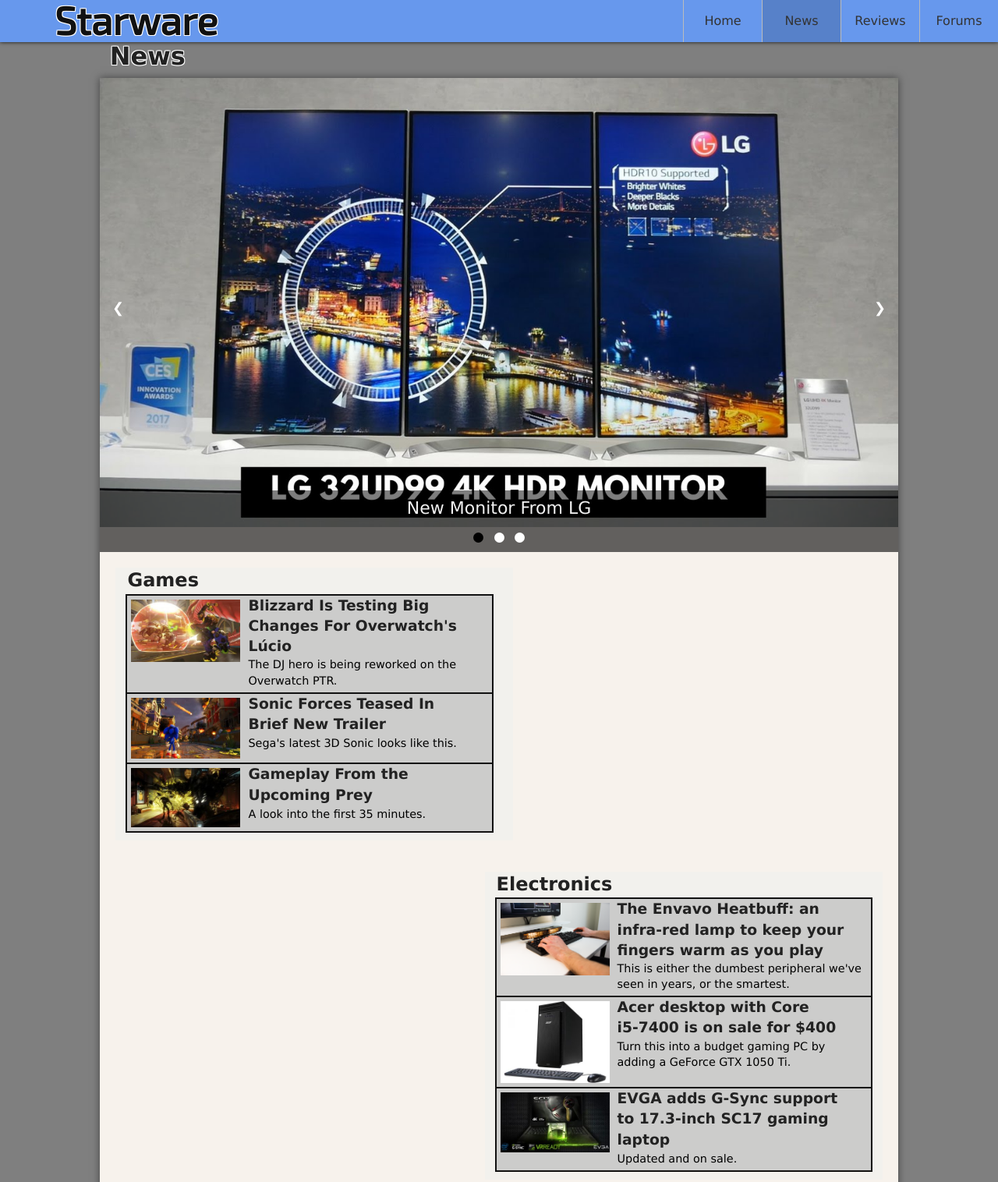
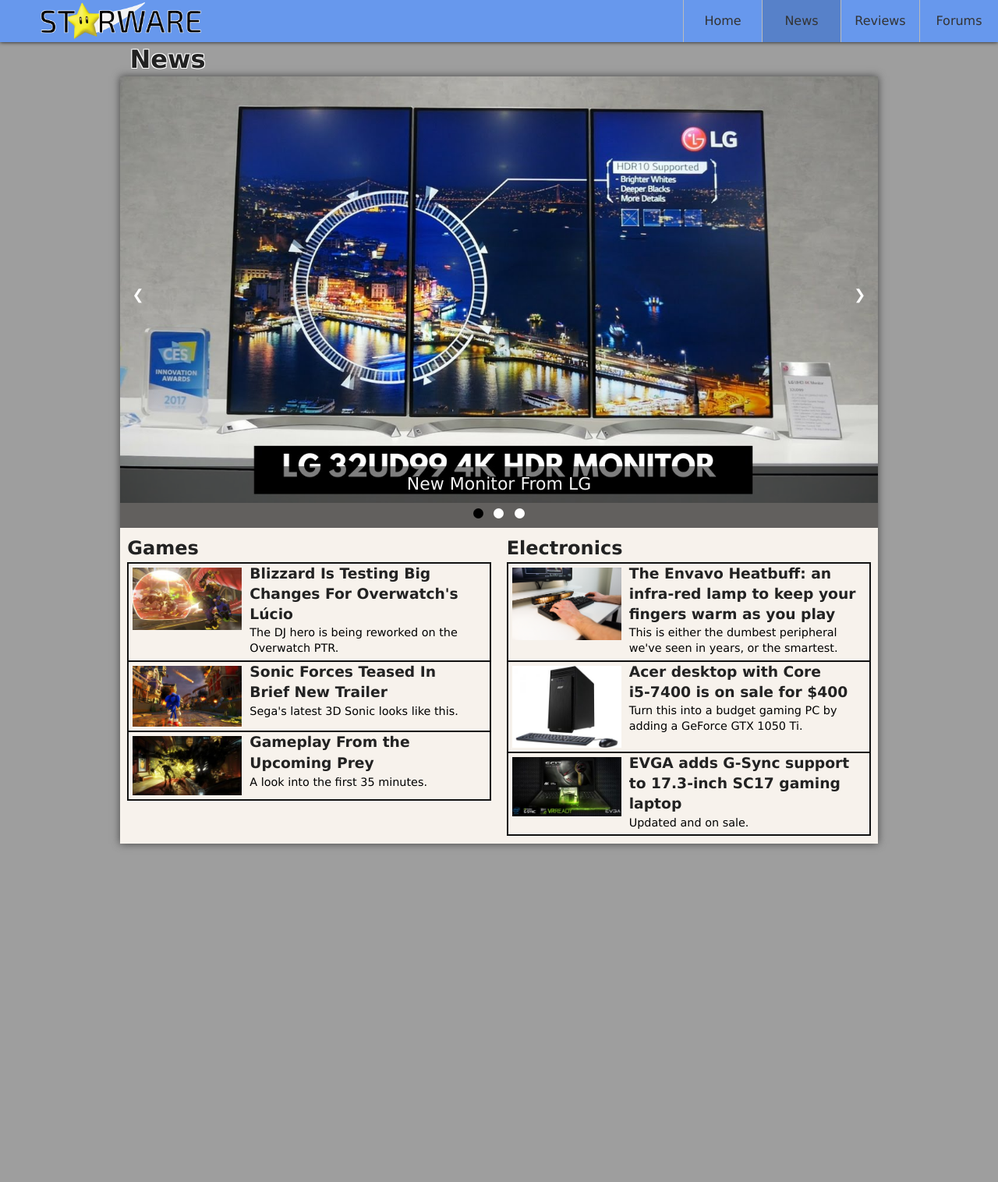
Before and after one commit to apr340/DM2193, a plain HTML site: page Web Dev Midterm/News/index.html in a window 1280 px wide. Shown: the top 1516 px of the page at 78% size. After the commit the page ends 1112 px from the top, so only its background shows below. Drawn offline with Linux system fonts and the light colour scheme.

Commit message:
Midterm updates

```diff
--- a/Web Dev Midterm/News/index.html
+++ b/Web Dev Midterm/News/index.html
@@ -2,7 +2,7 @@
 <html>
 
 <head>
-    <title>Starware News</title>
+    <title>Starware - News</title>
     <link rel="stylesheet" type="text/css" href="../css/styles.css">
     <link rel="stylesheet" type="text/css" href="../css/base.css">
     <link rel="stylesheet" type="text/css" href="../css/grid.css">
@@ -11,7 +11,7 @@
 
 <body>
     <ul>
-        <a href="../Home/index.html"><h1>Starware</h1></a>
+        <a href="../Home/index.html"><img src="../Images/Starware-Logo2.png"></a>
         <li><a href="../Forums/index.html">Forums</a></li>
         <li><a href="../Reviews/index.html">Reviews</a></li>
         <li><a href="index.html" class="active">News</a></li>
@@ -44,22 +44,22 @@
             </div>
         </div>
         <!-- Games Section -->
-        <div class="container clearfix">
+        <div class="standardContainer clearfix">
             <h2>Games</h2>
-            <div class="grid_6 clearfix">
+            <div class="standardBlock clearfix">
                 <a href="#"><img src="../Images/Overwatch.jpg"></a>
                 <a href="#"><h3>Blizzard Is Testing Big</h3></a>
                 <a href="#"><h3>Changes For Overwatch's</h3></a>
                 <a href="#"><h3>Lúcio</h3></a>
                 <p>The DJ hero is being reworked on the Overwatch PTR.</p>
             </div>
-            <div class="grid_6">
+            <div class="standardBlock clearfix">
                 <a href="#"><img src="../Images/Sonic-Forces.jpg"></a>
                 <a href="#"><h3>Sonic Forces Teased In</h3></a>
                 <a href="#"><h3>Brief New Trailer</h3></a>
                 <p>Sega's latest 3D Sonic looks like this.</p>
             </div>
-            <div class="grid_6">
+            <div class="standardBlock clearfix">
                 <a href="#"><img src="../Images/Prey.jpg"></a>
                 <a href="#"><h3>Gameplay From the</h3></a>
                 <a href="#"><h3>Upcoming Prey</h3></a>
@@ -67,22 +67,22 @@
             </div>
         </div>
         <!-- Electronics Section -->
-        <div class="container-two clearfix">
+        <div class="standardContainer clearfix">
             <h2>Electronics</h2>
-            <div class="grid_6">
+            <div class="standardBlock clearfix">
                 <a href="#"><img src="../Images/Infra-Red-Lamp.png"></a>
                 <a href="#"><h3>The Envavo Heatbuff: an</h3></a>
                 <a href="#"><h3>infra-red lamp to keep your</h3></a>
                 <a href="#"><h3>fingers warm as you play</h3></a>
                 <p>This is either the dumbest peripheral we've seen in years, or the smartest.</p>
             </div>
-            <div class="grid_6">
+            <div class="standardBlock clearfix">
                 <a href="#"><img src="../Images/Acer_desktop.jpg"></a>
                 <a href="#"><h3>Acer desktop with Core</h3></a>
                 <a href="#"><h3>i5-7400 is on sale for $400</h3></a>
                 <p>Turn this into a budget gaming PC by adding a GeForce GTX 1050 Ti.</p>
             </div>
-            <div class="grid_6">
+            <div class="standardBlock clearfix">
                 <a href="#"><img src="../Images/EVGA.jpg"></a>
                 <a href="#"><h3>EVGA adds G-Sync support</h3></a>
                 <a href="#"><h3>to 17.3-inch SC17 gaming</h3></a>
--- a/Web Dev Midterm/css/styles.css
+++ b/Web Dev Midterm/css/styles.css
@@ -5,17 +5,15 @@
     font-family: Verdana, sans-serif;
 }
 
+
 /*Working on the navigation bar*/
+
 h1 {
-    margin: 0px;
+    margin: -6px;
     padding: 0px;
-    margin-top: 50px;
-    margin-left: 11%;
-    text-shadow:
-    -1px -1px 0 white,
-    1px -1px 0 white,
-    -1px 1px 0 white,
-    1px 1px 0 white;
+    margin-top: 54px;
+    margin-left: 13%;
+    text-shadow: -1px -1px 0 white, 1px -1px 0 white, -1px 1px 0 white, 1px 1px 0 white;
 }
 
 ul {
@@ -27,6 +25,7 @@
     top: 0;
     z-index: 99999;
     box-shadow: 0 0 5px #111;
+    min-width: 700px;
 }
 
 ul h1 {
@@ -36,11 +35,7 @@
     color: #111;
     position: fixed;
     margin-left: 50px;
-    text-shadow:
-    -1px -1px 0 white,
-    1px -1px 0 white,
-    -1px 1px 0 white,
-    1px 1px 0 white;
+    text-shadow: -1px -1px 0 white, 1px -1px 0 white, -1px 1px 0 white, 1px 1px 0 white;
     font-family: 'Exo 2', sans-serif;
     font-size: 50px;
 }
@@ -64,12 +59,16 @@
     padding: 16px;
     color: #333;
     text-decoration: none;
+    transition: 0.6s ease;
 }
 
 ul a img {
     position: fixed;
-    top: 2px;
-    left: 10px;
+    top: 0px;
+    left: 50px;
+    margin: 0;
+    padding: 0;
+    width: 210px;
 }
 
 ul li a:hover {
@@ -80,25 +79,30 @@
 ul li a.active {
     background-color: #5781c9;
 }
-/*end of navigation bar*/
+
+
+/*End of navigation bar*/
 
 body {
     /*background-color: #f7f2ec;*/
     padding-bottom: 30px;
     /*background-color: rgba(147, 188, 255,0.1);*/
-    background-color: rgba(0,0,0,0.5);
+    /*Gives the page its grey background*/
+    background-color: rgba(0, 0, 0, 0.38);
 }
 
+
 /*edditing 996 grid for the articles*/
+
 .grid_6 {
     border-top: 2px solid #111;
     border-left: 2px solid #111;
     border-right: 2px solid #111;
     float: left;
-    background-color: rgba(200,200,200,0.9);
+    background-color: rgba(200, 200, 200, 0.9);
 }
 
-.grid_6:last-child{
+.grid_6:last-child {
     border-bottom: 2px solid #111;
 }
 
@@ -116,7 +120,7 @@
     display: inline-block;
 }
 
-.grid_6 a img{
+.grid_6 a img {
     margin: 5px;
     width: 140px;
     display: inline-block;
@@ -130,30 +134,42 @@
     width: 66%;
     font-size: 90%;
 }
+
+
 /*end of grid edits*/
 
-/*main will be holding all the elements on the page*/
+
+/*Main will be holding all the elements on the page
+
+First Main is for the home page which has just enough of a top margin to go past the nav bar.
+The second main is for the news and reviews pages and lack this margin since the h1 above
+it has the margin instead*/
+
 .main {
     margin-top: 70px;
-    margin-left: 10%;
+    margin-left: 12%;
     /*background-color: #f2f1ed;*/
     background-color: #f7f2ec;
     display: inline-block;
     box-shadow: 0px 0px 10px #444;
-    width: 80%;
+    width: 76%;
+    min-width: 600px;
 }
 
 .main-two {
     margin-top: 5px;
-    margin-left: 10%;
+    margin-left: 12%;
     /*background-color: #f2f1ed;*/
     background-color: #f7f2ec;
     display: inline-block;
     box-shadow: 0px 0px 10px #444;
-    width: 80%;
+    width: 76%;
+    min-width: 600px;
 }
 
+
 /*Slideshow to be used on multiple pages*/
+
 .mySlides {
     display: none
 }
@@ -162,12 +178,19 @@
     width: 100%;
     position: relative;
     margin: auto;
+    /*In case I want a border around the slideshow*/
+    /*border-bottom: 2px solid rgba(0,0,0,0.2);*/
 }
 
-.slideshow-block{
-	background-color: rgba(0,0,0,0.6);
+.slideshow-block {
+    background-color: rgba(0, 0, 0, 0.6);
     padding-bottom: 10px;
+    /*In case I want a border around the slideshow*/
+    /*border: 2px solid rgba(0,0,0,1);*/
 }
+
+
+/*For the arrows on the slideshow*/
 
 .prev,
 .next {
@@ -194,22 +217,23 @@
     background-color: rgba(0, 0, 0, 0.8);
 }
 
+
 /*slideshow text*/
+
 .text {
     color: #f2f2f2;
     font-size: 22px;
-    text-shadow:
-    -1px -1px 0 #000,
-    1px -1px 0 #000,
-    -1px 1px 0 #000,
-    1px 1px 0 #000;
+    text-shadow: -1px -1px 0 #000, 1px -1px 0 #000, -1px 1px 0 #000, 1px 1px 0 #000;
     padding: 8px 12px;
     position: absolute;
     bottom: 0px;
     width: 100%;
     text-align: center;
-    background-color: rgba(0,0,0,0.5);
+    background-color: rgba(0, 0, 0, 0.5);
 }
+
+
+/*For the dots underneath the slideshow. Meant to help navigate between articles*/
 
 .dot {
     cursor: pointer;
@@ -235,10 +259,15 @@
     animation-name: fade;
     animation-duration: 1.5s;
 }
+
+
 /*end of slideshow*/
 
+
 /*meant to hold the news and review sections*/
-.container, .container-two{
+
+.container,
+.container-two {
     background-color: #f2f1ed;
 }
 
@@ -250,31 +279,61 @@
     margin-left: 15px;
 }
 
-.forumContainer {
-    margin-left: 10%;
-    width: 80%;
+
+/*forumContainer is meant to properly hold all forum posts.
+standardContainer is meant to properly hold the articles on the other pages*/
+
+.forumContainer,
+.standardContainer {
     background-color: #f7f2ec;
-    box-shadow: 0px 0px 5px #444;
     margin-bottom: 20px;
 }
 
-.forumBlock {
+.forumContainer {
+    margin-left: 12%;
+    margin-top: 4px;
+    box-shadow: 0px 0px 5px #444;
+    width: 76%;
+}
+
+.standardContainer a {
+    text-decoration: none;
+    display: inline-block;
+    float: left;
+}
+
+.standardContainer {
+    margin: 1%;
+    width: 48%;
+    display: inline-block;
+    float: left;
+}
+
+
+/*forumBlock holds individual forum posts.
+standardBlock holds individual articles*/
+
+.forumBlock,
+.standardBlock {
     border-left: 2px solid #111;
     border-top: 2px solid #111;
     border-right: 2px solid #111;
 }
 
-.forumBlock:last-child {
+.forumBlock:last-child,
+.standardBlock:last-child {
     border-bottom: 2px solid #111;
 }
 
-.forumBlock a {
+.forumBlock a,
+.standardBlock a {
     text-decoration: none;
     color: #111;
     display: inline-block;
 }
 
-.forumBlock h2 {
+.forumBlock h2,
+.standardBlock h2 {
     padding: 10px;
     background-color: #a8cde6;
 }
@@ -284,9 +343,32 @@
     padding-left: 10px;
 }
 
+.standardBlock h3 {
+    margin: 0;
+    margin-left: 5px;
+    color: #222;
+    width: 100%;
+    display: inline-block;
+}
+
 .forumBlock p {
     padding: 10px;
     padding-top: 0;
+}
+
+.standardBlock p {
+    margin-left: 5px;
+    margin-bottom: 5px;
+    display: inline-block;
+    color: #000;
+    width: 65%;
+    font-size: 90%;
+}
+
+.standardBlock a img {
+    margin: 5px;
+    width: 140px;
+    display: inline-block;
 }
 
 @-webkit-keyframes fade {
```
Also changed, not shown: Web Dev Midterm/Forums/index.html (+2 -2 lines), Web Dev Midterm/Home/index.html (+10 -10 lines), Web Dev Midterm/Reviews/index.html (+11 -11 lines), Web Dev Midterm/Images/Starware-Logo.png (added), Web Dev Midterm/Images/Starware-Logo2.png (added). Lines whose indentation alone changed are shown as unchanged.
